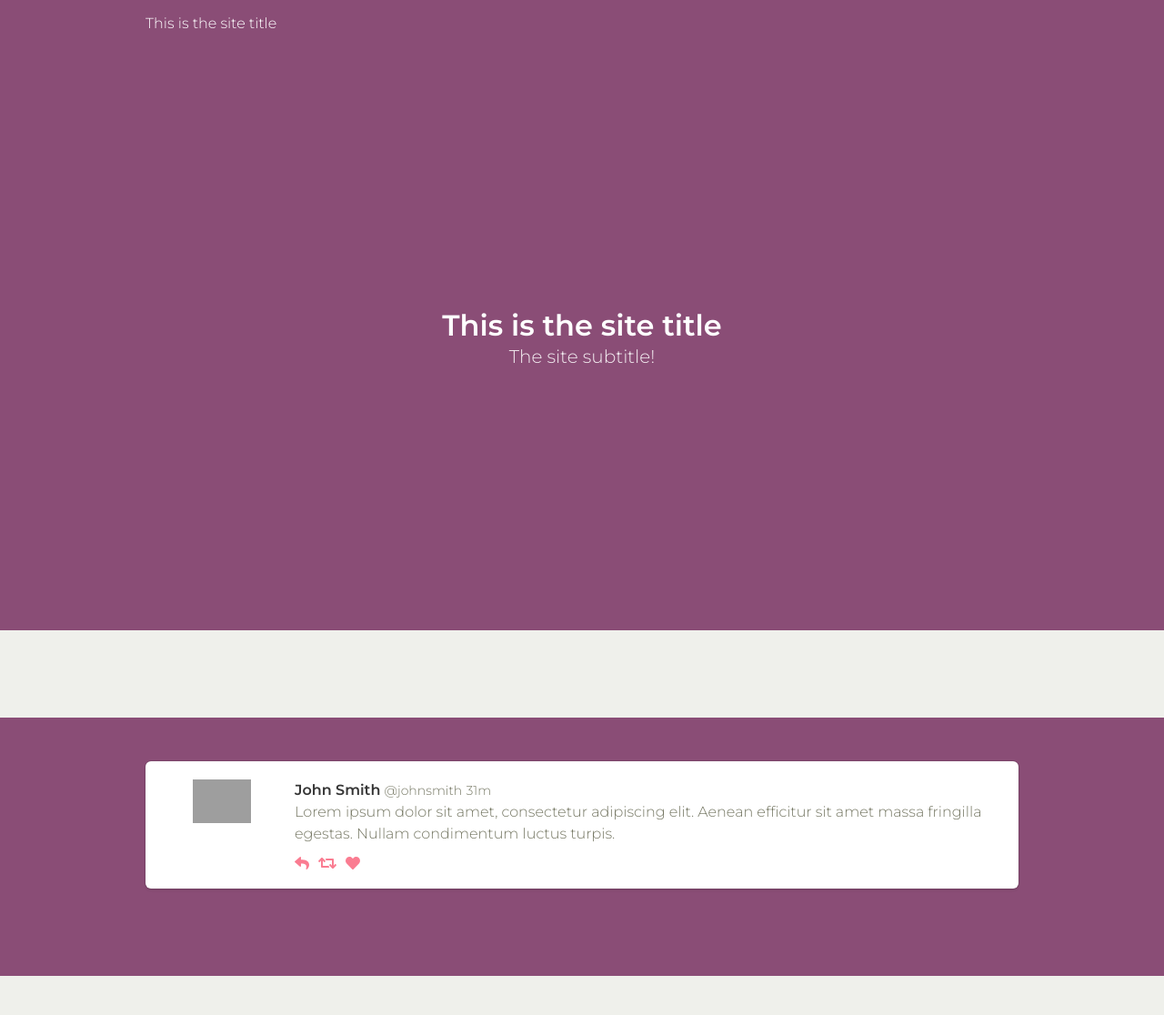
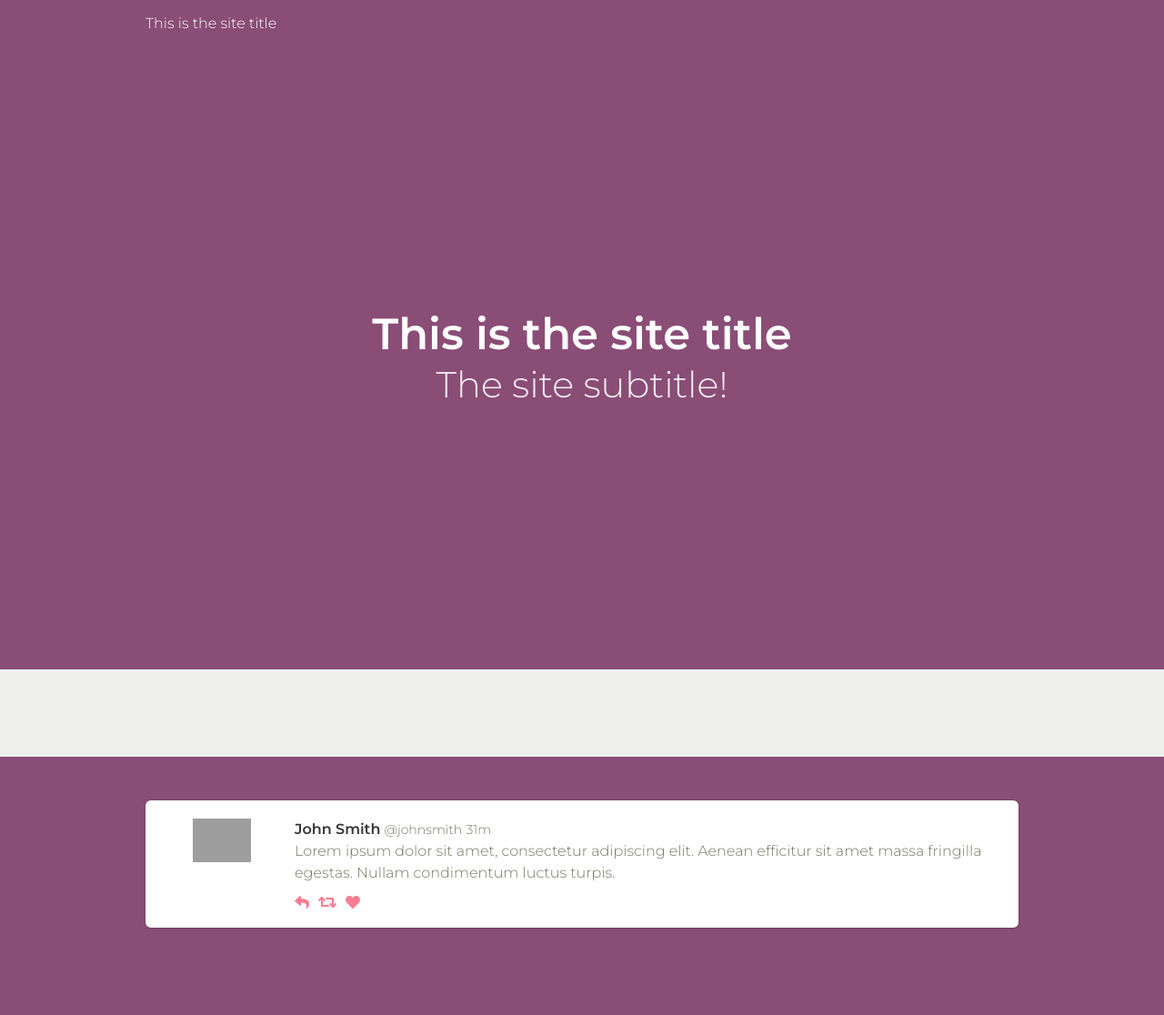
Before and after one commit to AlanRynne/Rynne-Jekyll-Theme, a Jekyll site: the page built from index.html, in a window 1280 px wide. Shown: the whole page at 91% size. Built offline with Jekyll 4.4.1, drawn with Linux system fonts in a browser that asks for light colours; nearby versions of some CDN libraries; the table of contents is made by our own code; before the commit the page ends 1073 px from its top, so only the background shows below that; grey boxes are pictures that could not be loaded.

Commit message:
changed text size in header default

```diff
--- a/_includes/header-default.html
+++ b/_includes/header-default.html
@@ -67,10 +67,10 @@
   <!-- Hero content: will be in the middle -->
   <div class="hero-body">
     <div class="container has-text-centered">
-      <h1 class="title">
+      <h1 class="title is-size-1">
         {% if page.title %} {{ page.title }} {% else %} {{ site.title }} {% endif %}
       </h1>
-      <h2 class="subtitle">
+      <h2 class="subtitle is-size-2">
         {% if page.subtitle %} {{ page.subtitle }} {% else %} {{ site.subtitle }} {% endif %}
       </h2>
     </div>
```
